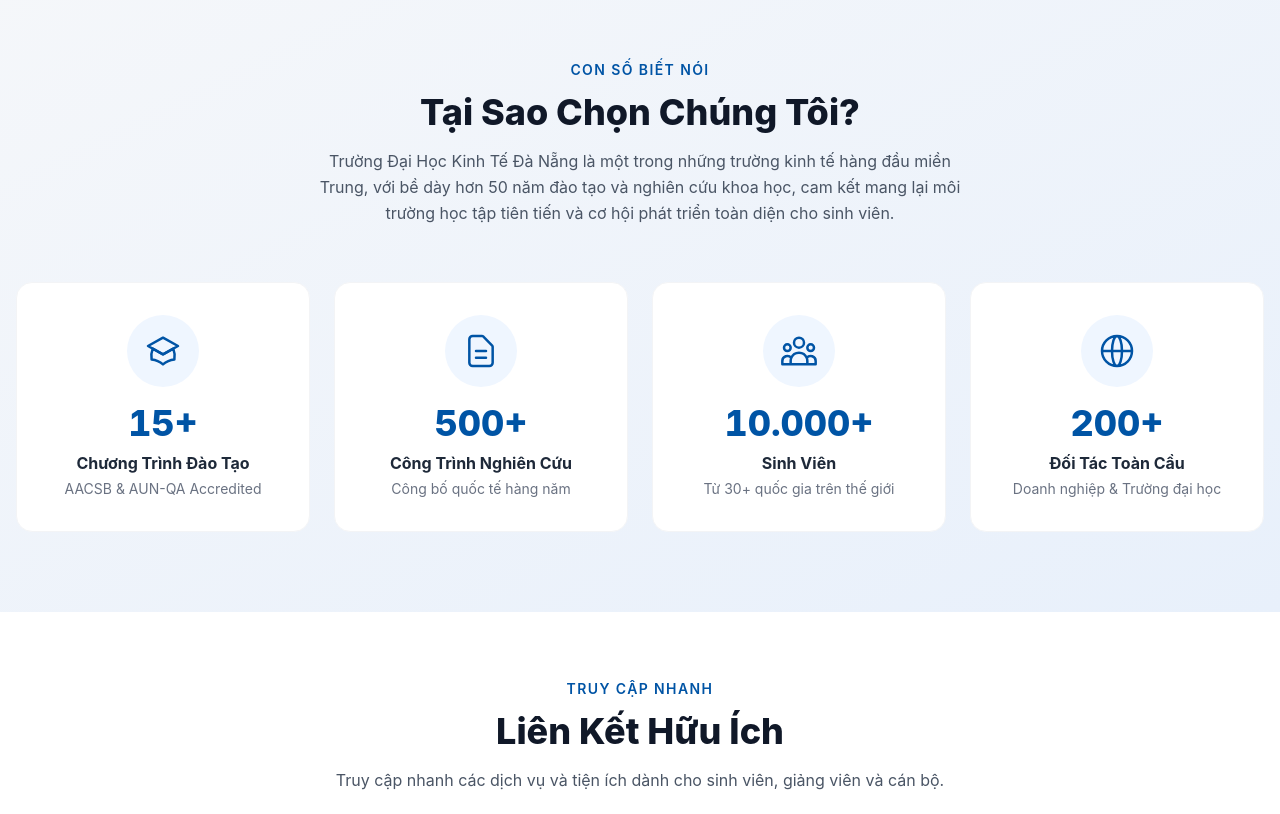
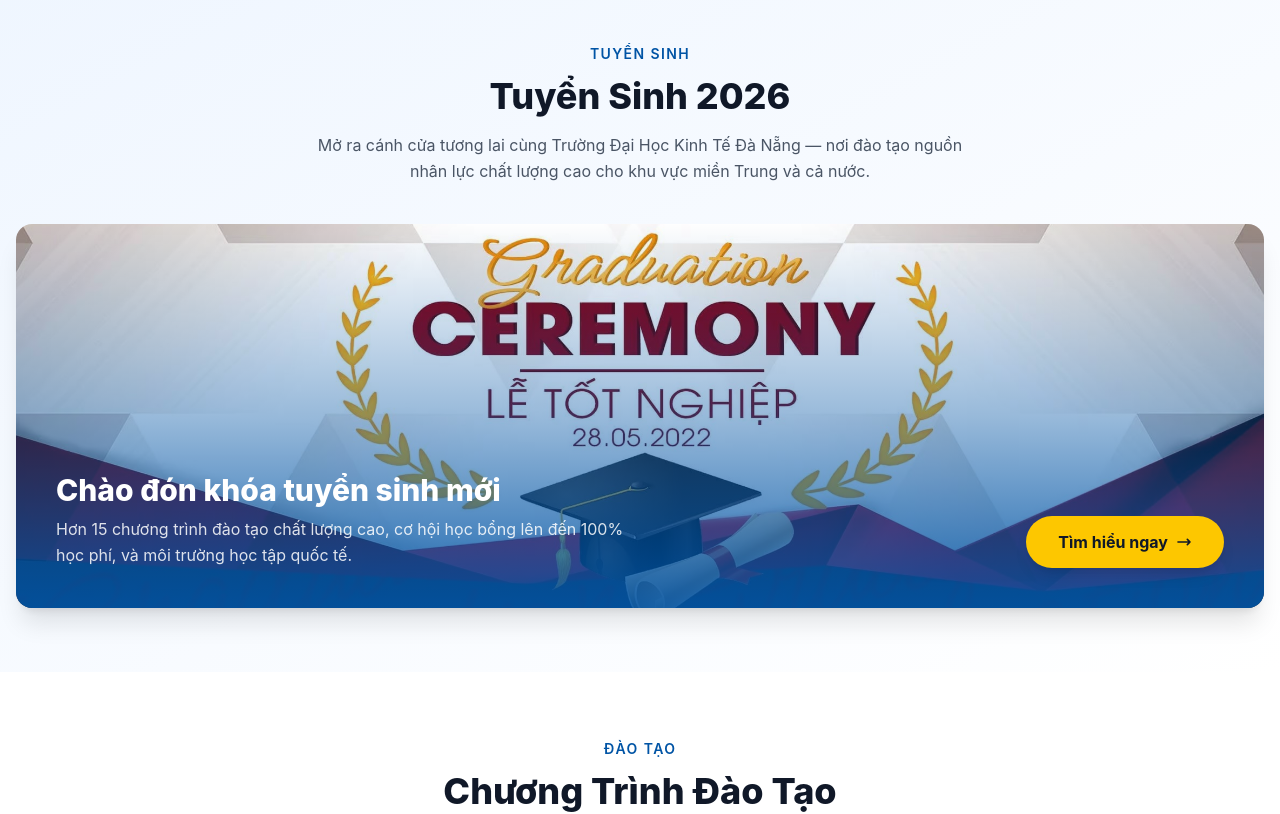
Before and after one commit to tinwinvn/UI, a React (Vite) app: page / in a window 1280 px wide. Shown: the part 1800-2614 px from the top of the page. Built offline with nearby package versions, Linux system fonts and the light colour scheme.

Commit message:
[Feat] Education & Collaboration

```diff
--- a/src/common/Body/BodyGrid.tsx
+++ b/src/common/Body/BodyGrid.tsx
@@ -2,11 +2,17 @@ import { NewsSection } from "./NewsSection/NewsSection";
 import { Achievements } from "./Achievements/Achievements";
 import { QuickLinks } from "./QuickLinks/QuickLinks";
 import { CampusCarousel } from "./CampusCarousel/CampusCarousel";
+import { Admissions } from "./Admissions/Admissions";
+import { Education } from "./Education/Education";
+import { Collaboration } from "./Collaboration/Collaboration";
 
 export const BodyGrid = () => {
   return (
     <main>
       <NewsSection />
+      <Admissions />
+      <Education />
+      <Collaboration />
       <Achievements />
       <QuickLinks />
       <CampusCarousel />
```
